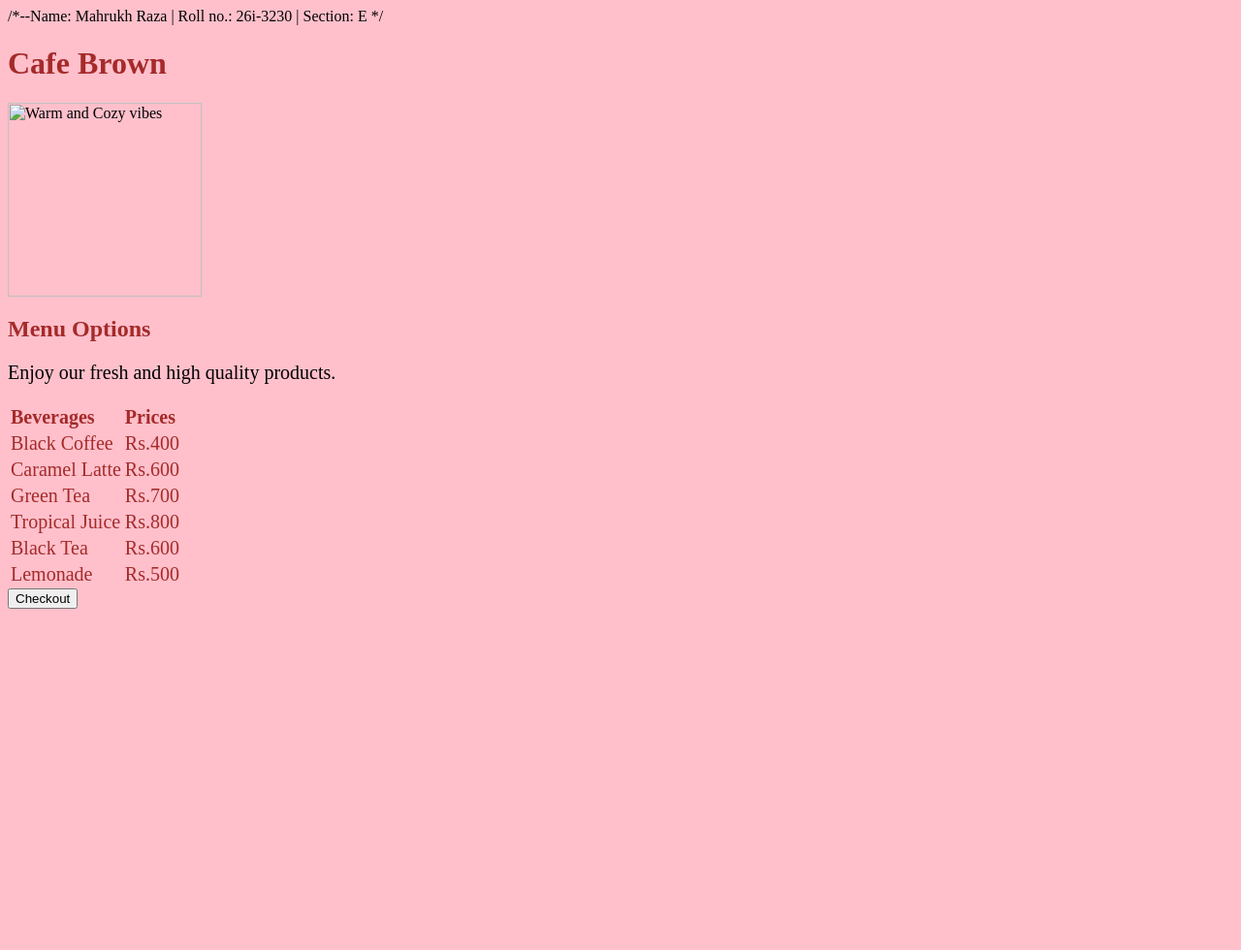
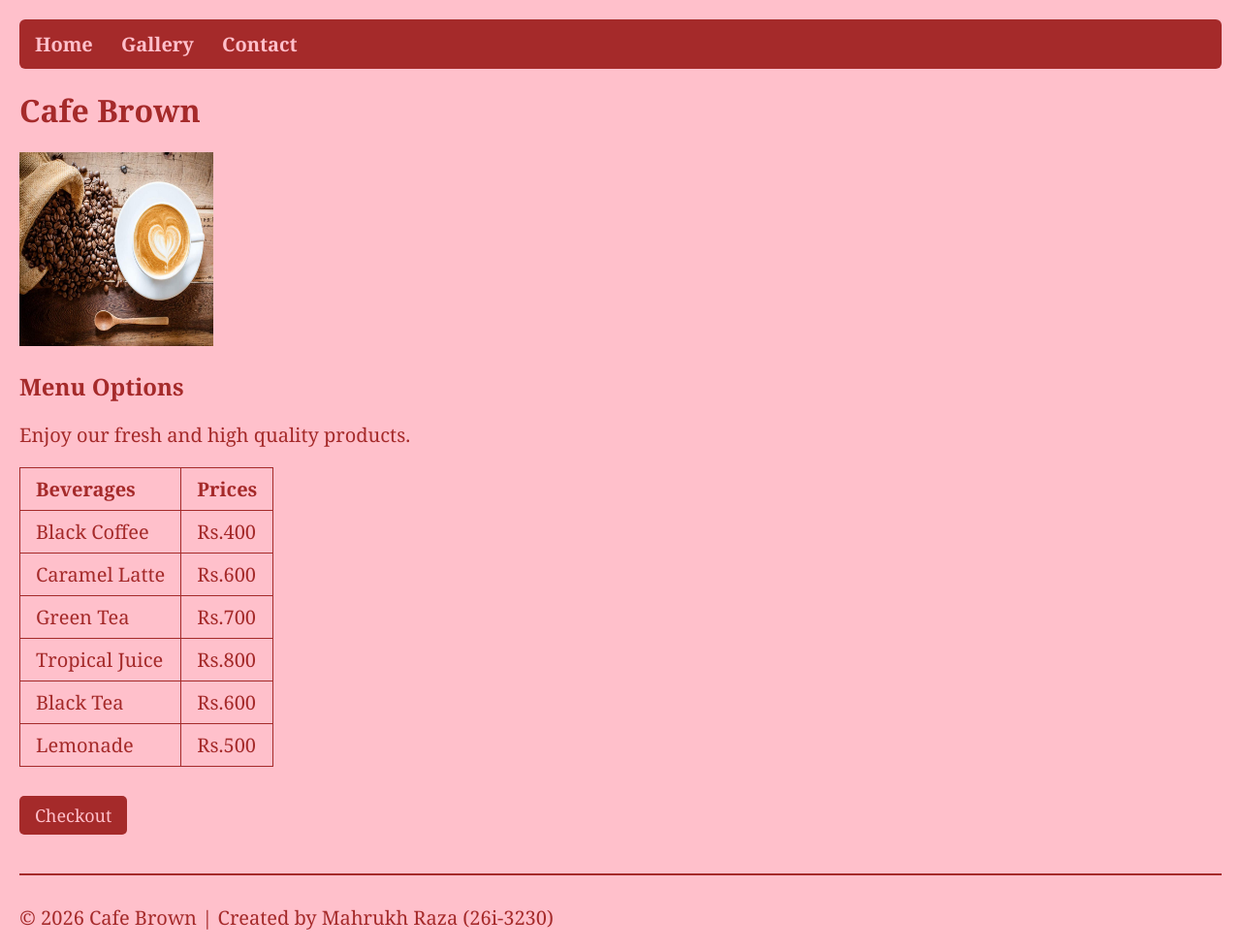
Before and after one commit to i263230-pixel/cafe-brown-menu, a plain HTML site: page index.html in a window 1280 px wide. Shown: the whole page at 97% size. Before the commit the page ends 800 px from the top, so only its background shows below. Drawn offline with Linux system fonts and the light colour scheme.

Commit message:
Add shared navigation bar, footer, and gallery page

```diff
--- a/index.html
+++ b/index.html
@@ -1,12 +1,17 @@
-/*--Name: Mahrukh Raza | Roll no.: 26i-3230 | Section: E */
-
+<!-- Name: Mahrukh Raza | Roll no.: 26i-3230 | Section: E -->
 <!DOCTYPE html>
 <html>
 <head>
-    <title>Cafe Brown</title>
+    <title>Cafe Brown - Home</title>
     <link rel="stylesheet" href="style.css">
 </head>
 <body>
+
+    <nav>
+        <a href="index.html">Home</a>
+        <a href="gallery.html">Gallery</a>
+        <a href="contact.html">Contact</a>
+    </nav>
 
     <h1>Cafe Brown</h1>
     <img src="image.jpg" width="200" height="200" alt="Warm and Cozy vibes">
@@ -47,6 +52,10 @@
 
     <button onclick="Checkout()">Checkout</button>
 
+    <footer>
+        <p>&copy; 2026 Cafe Brown | Created by Mahrukh Raza (26i-3230)</p>
+    </footer>
+
     <script>
         function Checkout() {
             window.alert("Your Beverage has been ordered!");
--- a/style.css
+++ b/style.css
@@ -1,23 +1,112 @@
+/*--Name: Mahrukh Raza | Roll no.: 26i-3230 | Section: E */
+
 body {
     background-color: pink;
+    color: brown;
+    font-family: castella, Georgia, serif;
+    margin: 20px;
+}
+
+/* Shared Navigation Bar */
+nav {
+    background-color: brown;
+    padding: 12px 16px;
+    margin-bottom: 20px;
+    border-radius: 6px;
+}
+
+nav a {
+    color: pink;
+    text-decoration: none;
+    font-size: 20px;
+    font-weight: bold;
+    margin-right: 25px;
+}
+
+nav a:hover {
+    text-decoration: underline;
 }
 
 h1 {
     color: brown;
     text-align: left;
 }
+
 h2 {
     color: brown;
     text-align: left;
 }
+
 p {
-  font-family: castella;
+    font-family: castella, Georgia, serif;
     font-size: 20px;
     text-align: left;
 }
-table{
+
+table {
     color: brown;
-    font-family: castella;
+    font-family: castella, Georgia, serif;
     font-size: 20px;
     text-align: left;
+    border-collapse: collapse;
+    margin-bottom: 20px;
 }
+
+th, td {
+    border: 1px solid brown;
+    padding: 8px 16px;
+}
+
+/* Buttons */
+button {
+    background-color: brown;
+    color: pink;
+    font-family: castella, Georgia, serif;
+    font-size: 18px;
+    padding: 8px 16px;
+    border: none;
+    border-radius: 5px;
+    cursor: pointer;
+    margin-top: 10px;
+}
+
+button:hover {
+    opacity: 0.9;
+}
+
+/* Gallery Grid */
+.gallery-grid {
+    display: flex;
+    flex-wrap: wrap;
+    gap: 20px;
+    margin-top: 15px;
+    margin-bottom: 20px;
+}
+
+.gallery-card {
+    border: 2px solid brown;
+    border-radius: 8px;
+    padding: 12px;
+    width: 220px;
+    text-align: center;
+}
+
+.gallery-card img {
+    border-radius: 5px;
+    object-fit: cover;
+}
+
+.gallery-card p {
+    text-align: center;
+    font-size: 18px;
+    margin: 8px 0;
+}
+
+/* Shared Footer */
+footer {
+    margin-top: 40px;
+    padding-top: 10px;
+    border-top: 2px solid brown;
+    font-size: 16px;
+    color: brown;
+}
```
Also changed, not shown: gallery.html (added, +51 -0 lines), image.jpg (added), 1 other file. Lines whose indentation alone changed are shown as unchanged.
